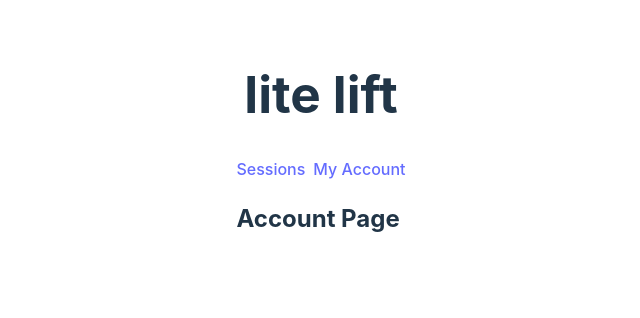
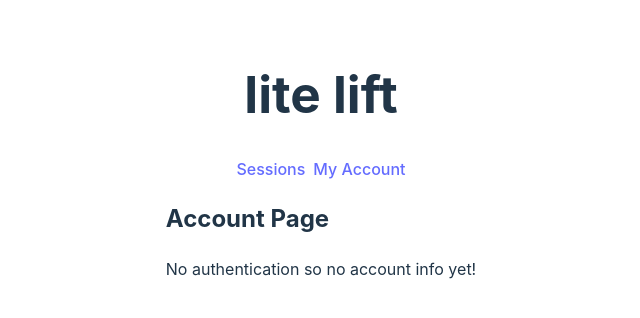
Before and after one commit to jordattebayo/lite-lift, a React (Vite) app in the folder FE/: page /account in a window 1280 px wide. Shown: the top 318 px of the page, without its empty margins (319-959 px from the left). Built offline with nearby package versions, Linux system fonts and the light colour scheme.

Commit message:
Testing pipeline

```diff
--- a/FE/src/pages/account/Account.tsx
+++ b/FE/src/pages/account/Account.tsx
@@ -2,6 +2,7 @@ export function AccountPage() {
   return (
     <>
       <h2>Account Page</h2>
+      <p>No authentication so no account info yet!</p>
     </>
   );
 }
```
